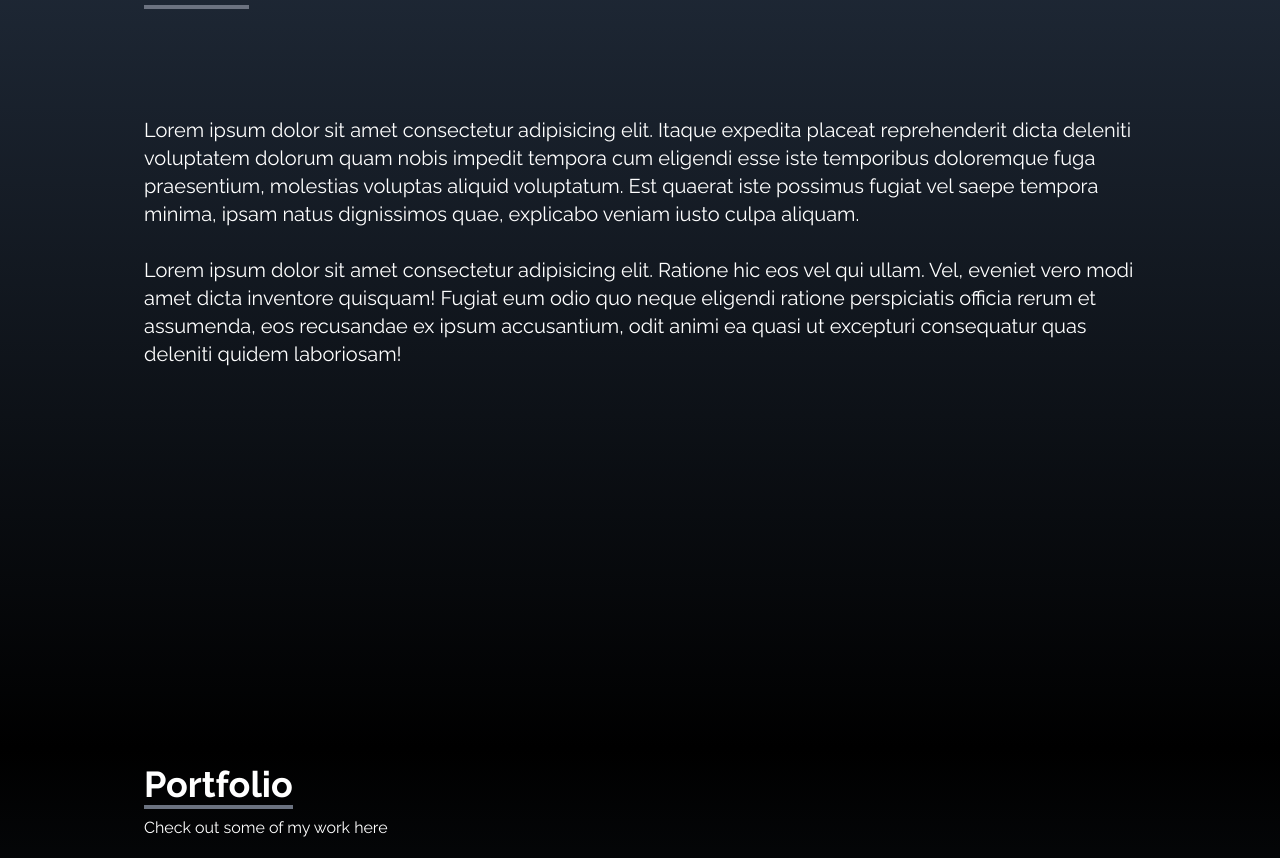
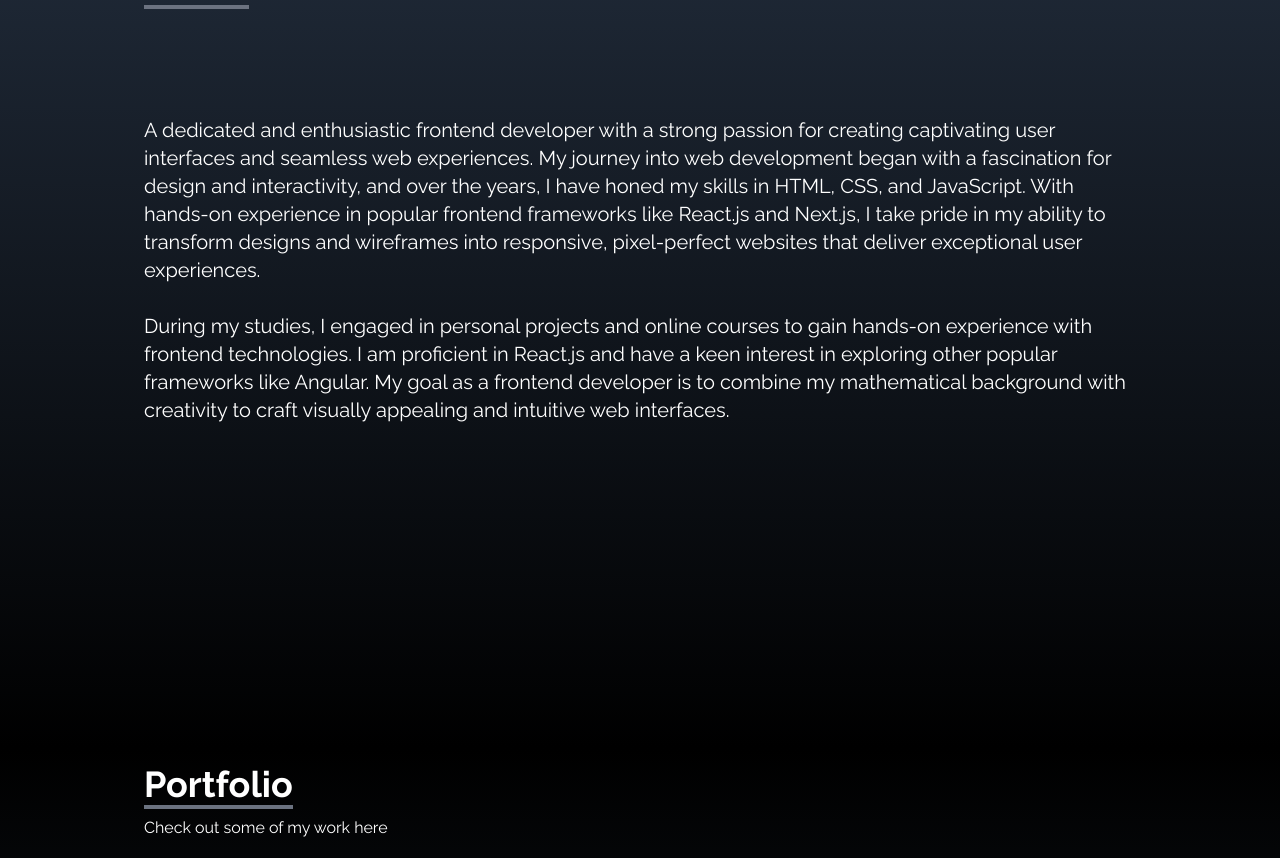
Before and after one commit to Abhie-Tripathi/Portfolio, a React (Create React App) app: page / in a window 1280 px wide. Shown: the part 852-1710 px from the top of the page. Built offline with nearby package versions, Linux system fonts and the light colour scheme.

Commit message:
Finalizing About

```diff
--- a/src/components/About.jsx
+++ b/src/components/About.jsx
@@ -1,25 +1,37 @@
-import React from 'react';
+import React from "react";
 
 const About = () => {
   return (
-    <div name="about" className="w-full min-h-screen bg-gradient-to-b from-gray-800 to-black text-white">
+    <div
+      name="about"
+      className="w-full min-h-screen bg-gradient-to-b from-gray-800 to-black text-white"
+    >
       <div className="max-w-screen-lg p-4 mx-auto flex flex-col justify-center w-full h-full">
         <div className="pb-8">
-          <p className="text-4xl font-bold inline border-b-4 border-gray-500">About</p>
+          <p className="text-4xl font-bold inline border-b-4 border-gray-500">
+            About
+          </p>
         </div>
         <div className="text-xl mt-10 md:mt-20">
           <p>
-            Lorem ipsum dolor sit amet consectetur adipisicing elit. Itaque expedita placeat reprehenderit dicta deleniti
-            voluptatem dolorum quam nobis impedit tempora cum eligendi esse iste temporibus doloremque fuga praesentium,
-            molestias voluptas aliquid voluptatum. Est quaerat iste possimus fugiat vel saepe tempora minima, ipsam natus
-            dignissimos quae, explicabo veniam iusto culpa aliquam.
+            A dedicated and enthusiastic frontend developer with a strong
+            passion for creating captivating user interfaces and seamless web
+            experiences. My journey into web development began with a
+            fascination for design and interactivity, and over the years, I have
+            honed my skills in HTML, CSS, and JavaScript. With hands-on
+            experience in popular frontend frameworks like React.js and Next.js,
+            I take pride in my ability to transform designs and wireframes into
+            responsive, pixel-perfect websites that deliver exceptional user
+            experiences.
           </p>
           <br />
           <p>
-            Lorem ipsum dolor sit amet consectetur adipisicing elit. Ratione hic eos vel qui ullam. Vel, eveniet vero
-            modi amet dicta inventore quisquam! Fugiat eum odio quo neque eligendi ratione perspiciatis officia rerum et
-            assumenda, eos recusandae ex ipsum accusantium, odit animi ea quasi ut excepturi consequatur quas deleniti
-            quidem laboriosam!
+            During my studies, I engaged in personal projects and online courses
+            to gain hands-on experience with frontend technologies. I am
+            proficient in React.js and have a keen interest in exploring other
+            popular frameworks like Angular. My goal as a frontend developer is
+            to combine my mathematical background with creativity to craft
+            visually appealing and intuitive web interfaces.
           </p>
         </div>
       </div>
--- a/src/components/SocialLinks.jsx
+++ b/src/components/SocialLinks.jsx
@@ -12,7 +12,7 @@ const SocialLinks = () => {
           LinkedIn <FaLinkedin size={30} />
         </>
       ),
-      href: "https://linkedIn.com",
+      href: "https://www.linkedin.com/in/abhinav-tripathi-215b32265",
       style: "rounded-tr-md",
     },
     {
```
Also changed, not shown: 1 other file (tests, documents, lock files or other folders).
